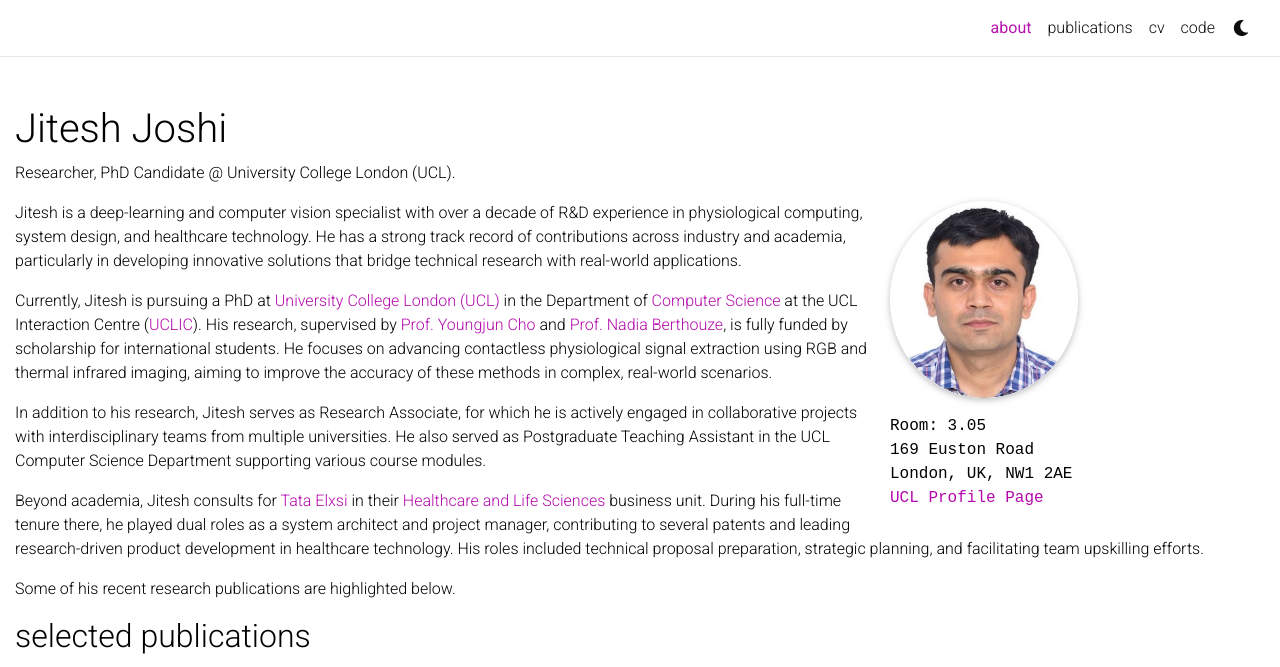
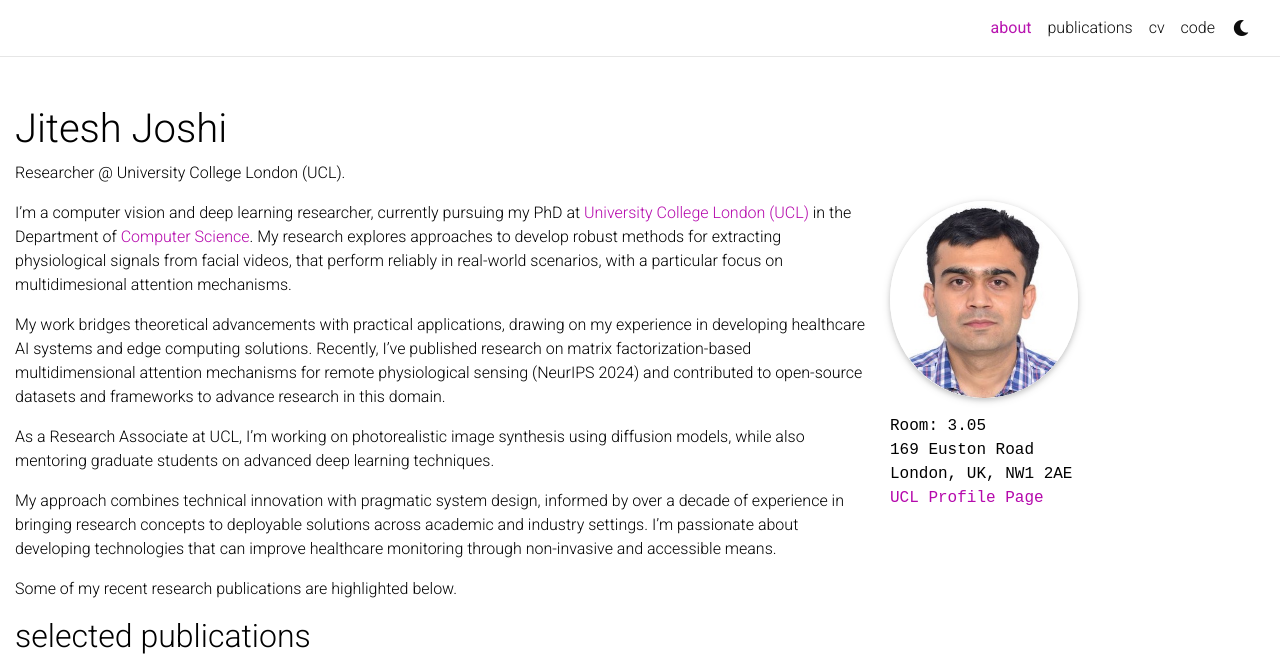
Before and after one commit to jnj256/jnj256.github.io, a Jekyll site: the page built from _pages/about.md, in a window 1280 px wide and 957 px high, cut to the strip 0-667 px from the top of the window. Built offline with Jekyll 4.4.1, drawn with Linux system fonts in a browser that asks for light colours; full-size pictures stand in for the smaller copies a plugin makes; comment, search, counter and statistics services are not loaded; a style sheet for code colours, icons or effects is not loaded.

Commit message:
updated about and CV

```diff
--- a/_pages/about.md
+++ b/_pages/about.md
@@ -2,7 +2,7 @@
 layout: about
 title: about
 permalink: /
-subtitle: Researcher, PhD Candidate @ University College London (UCL).
+subtitle: Researcher @ University College London (UCL).
 # Address. Contacts. Moto. Etc.
 
 profile:
@@ -20,15 +20,23 @@
 social: true  # includes social icons at the bottom of the page
 ---
 
-Jitesh is a deep-learning and computer vision specialist with over a decade of R&D experience in physiological computing, system design, and healthcare technology. He has a strong track record of contributions across industry and academia, particularly in developing innovative solutions that bridge technical research with real-world applications.
+I'm a computer vision and deep learning researcher, currently pursuing my PhD at [University College London (UCL)](https://www.ucl.ac.uk/) in the Department of [Computer Science](https://www.ucl.ac.uk/computer-science/). My research explores approaches to develop robust methods for extracting physiological signals from facial videos, that perform reliably in real-world scenarios,  with a particular focus on multidimesional attention mechanisms.
+
+My work bridges theoretical advancements with practical applications, drawing on my experience in developing healthcare AI systems and edge computing solutions. Recently, I've published research on matrix factorization-based multidimensional attention mechanisms for remote physiological sensing (NeurIPS 2024) and contributed to open-source datasets and frameworks to advance research in this domain.
+
+As a Research Associate at UCL, I'm working on photorealistic image synthesis using diffusion models, while also mentoring graduate students on advanced deep learning techniques.
+
+My approach combines technical innovation with pragmatic system design, informed by over a decade of experience in bringing research concepts to deployable solutions across academic and industry settings. I'm passionate about developing technologies that can improve healthcare monitoring through non-invasive and accessible means.
+
+<!-- Jitesh is a deep-learning and computer vision specialist with over a decade of R&D experience in physiological computing, system design, and healthcare technology. He has a strong track record of contributions across industry and academia, particularly in developing innovative solutions that bridge technical research with real-world applications.
 
 Currently, Jitesh is pursuing a PhD at [University College London (UCL)](https://www.ucl.ac.uk/) in the Department of [Computer Science](https://www.ucl.ac.uk/computer-science/) at the UCL Interaction Centre ([UCLIC](https://www.ucl.ac.uk/uclic)). His research, supervised by [Prof. Youngjun Cho](https://profiles.ucl.ac.uk/54637-youngjun-cho) and [Prof. Nadia Berthouze](https://profiles.ucl.ac.uk/3849-nadia-berthouze), is fully funded by scholarship for international students. He focuses on advancing contactless physiological signal extraction using RGB and thermal infrared imaging, aiming to improve the accuracy of these methods in complex, real-world scenarios.
 
 In addition to his research, Jitesh serves as Research Associate, for which he is actively engaged in collaborative projects with interdisciplinary teams from multiple universities. He also served as Postgraduate Teaching Assistant in the UCL Computer Science Department supporting various course modules.
 
-Beyond academia, Jitesh consults for [Tata Elxsi](https://www.tataelxsi.com/) in their [Healthcare and Life Sciences](https://www.tataelxsi.com/industries/healthcare-and-life-sciences) business unit. During his full-time tenure there, he played dual roles as a system architect and project manager, contributing to several patents and leading research-driven product development in healthcare technology. His roles included technical proposal preparation, strategic planning, and facilitating team upskilling efforts.
+Beyond academia, Jitesh consults for [Tata Elxsi](https://www.tataelxsi.com/) in their [Healthcare and Life Sciences](https://www.tataelxsi.com/industries/healthcare-and-life-sciences) business unit. During his full-time tenure there, he played dual roles as a system architect and project manager, contributing to several patents and leading research-driven product development in healthcare technology. His roles included technical proposal preparation, strategic planning, and facilitating team upskilling efforts. -->
 
-Some of his recent research publications are highlighted below.
+Some of my recent research publications are highlighted below.
 
 <!-- He also serves as a Solution Architect (consultant) at [Tata Elxsi](https://www.tataelxsi.com/) in the Healthcare and Life Science Business Unit where he offers support for various research and engineering projects. -->
 
```
Also changed, not shown: _bibliography/papers.bib (+10 -1 lines), 2 other files.
